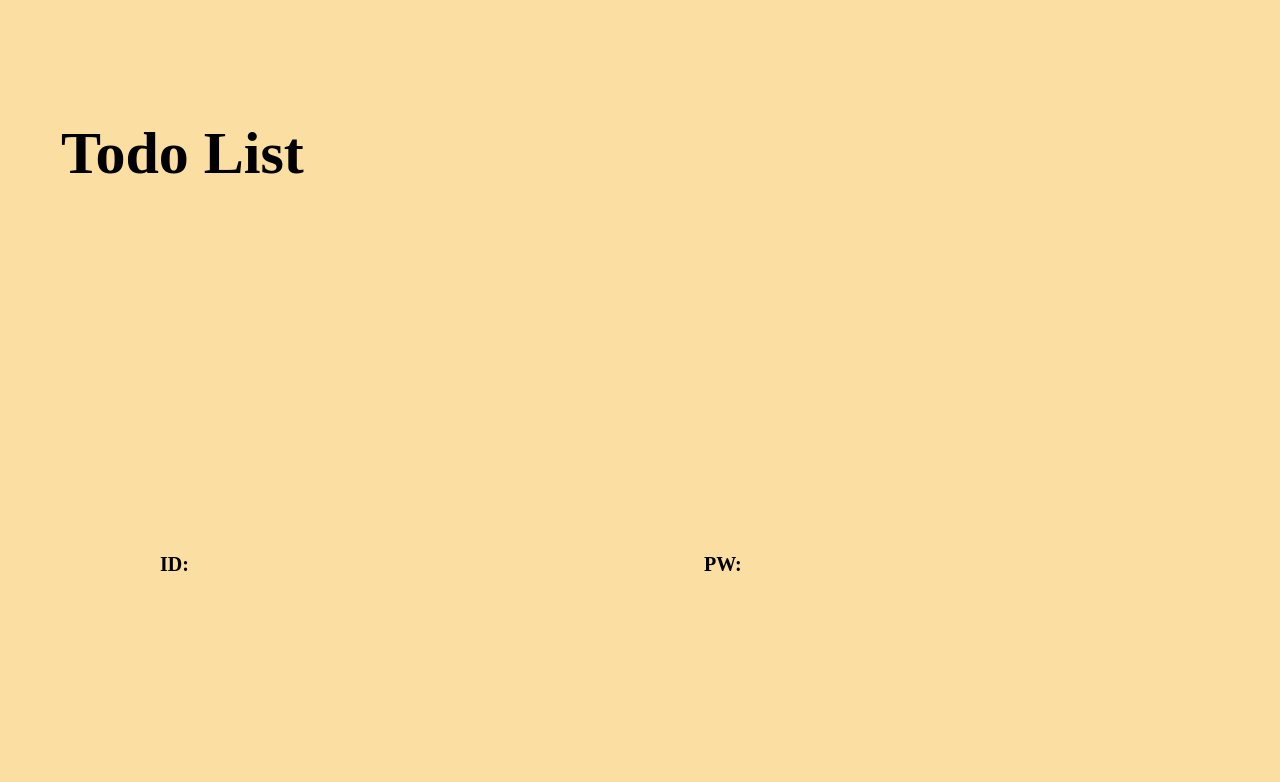
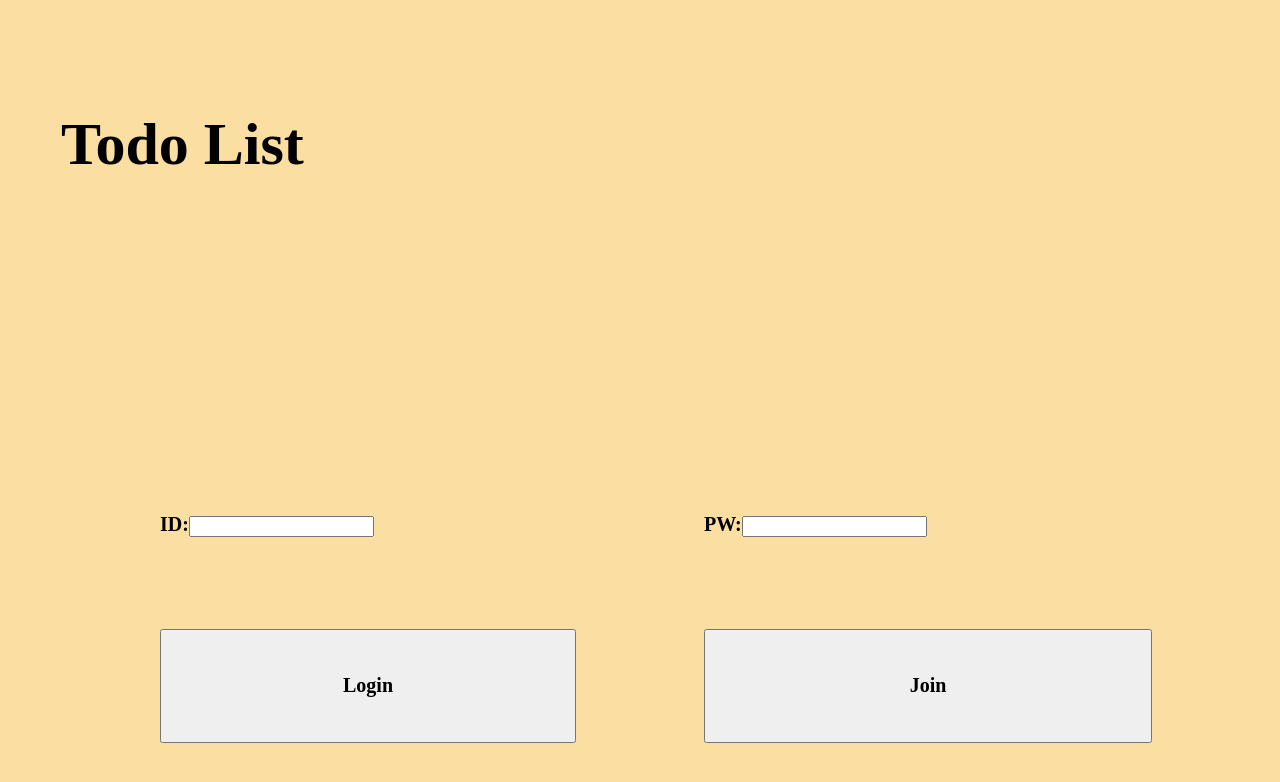
Before and after one commit to Parkjoungwan/wanted-pre-onboarding-challenge-fe-1, a React (Create React App) app: page / in a window 1280 px wide. Shown: the top 782 px of the page. Built offline with nearby package versions, Linux system fonts and the light colour scheme.

Commit message:
[ADD] Axios 추가 및 API 요청 등록

```diff
--- a/package.json
+++ b/package.json
@@ -10,6 +10,7 @@
     "@types/node": "^16.18.11",
     "@types/react": "^18.0.26",
     "@types/react-dom": "^18.0.10",
+    "axios": "^1.2.2",
     "react": "^18.2.0",
     "react-dom": "^18.2.0",
     "react-router-dom": "^6.6.1",
--- a/public/index.html
+++ b/public/index.html
@@ -12,29 +12,10 @@
       manifest.json provides metadata used when your web app is installed on a
       user's mobile device or desktop. See https://developers.google.com/web/fundamentals/web-app-manifest/
     -->
-    <!--
-      Notice the use of %PUBLIC_URL% in the tags above.
-      It will be replaced with the URL of the `public` folder during the build.
-      Only files inside the `public` folder can be referenced from the HTML.
-
-      Unlike "/favicon.ico" or "favicon.ico", "%PUBLIC_URL%/favicon.ico" will
-      work correctly both with client-side routing and a non-root public URL.
-      Learn how to configure a non-root public URL by running `npm run build`.
-    -->
+    <link rel="manifest" href="%PUBLIC_URL%/manifest.json" />
     <title>Todo List</title>
   </head>
   <body>
-    <noscript>You need to enable JavaScript to run this app.</noscript>
     <div id="root"></div>
-    <!--
-      This HTML file is a template.
-      If you open it directly in the browser, you will see an empty page.
-
-      You can add webfonts, meta tags, or analytics to this file.
-      The build step will place the bundled scripts into the <body> tag.
-
-      To begin the development, run `npm start` or `yarn start`.
-      To create a production bundle, use `npm run build` or `yarn build`.
-    -->
   </body>
 </html>
--- a/src/layout/Home.tsx
+++ b/src/layout/Home.tsx
@@ -5,19 +5,19 @@ const HomeDiv = styled.div`
   width: 100vw;
   height: 100vh;
   display: grid;
-  grid-template-rows: 2fr 6fr 1fr 2fr 2fr;
+  grid-template-rows: 2fr 6fr 1fr 2fr 2fr 1fr;
 `;
 
 const LogoDiv = styled.div`
   grid-row: 2;
   display: grid;
   grid-template-columns: 1fr 6fr 14fr;
+  font-family: NanumMyeongjo;
+  font-size: 60px;
+  font-weight: bold;
 `;
 
 const ImgDiv = styled.div`
-  font-family: NanumMyeongjo;
-  font-size: 60px;
-  font-weight: bold;
   grid-column: 2;
 `;
 
@@ -25,19 +25,36 @@ const InputDiv = styled.div`
   grid-row: 4;
   display: grid;
   grid-template-columns: 2.5fr 6.5fr 2fr 7fr 2fr;
+  font-family: NanumMyeongjo;
+  font-size: 20px;
+  font-weight: bold;
 `;
 
 const IdDiv = styled.div`
+  grid-column: 2;
+`;
+const PwDiv = styled.div`
+  grid-column: 4;
+`;
+
+const ButtonDiv = styled.div`
+  grid-row: 5;
+  display: grid;
+  grid-template-columns: 2.5fr 6.5fr 2fr 7fr 2fr;
+`;
+
+const ButtonLogin = styled.button`
+  grid-column: 2;
   font-family: NanumMyeongjo;
   font-size: 20px;
   font-weight: bold;
-  grid-column: 2;
 `;
-const PwDiv = styled.div`
+
+const ButtonJoin = styled.button`
+  grid-column: 4;
   font-family: NanumMyeongjo;
   font-size: 20px;
   font-weight: bold;
-  grid-column: 4;
 `;
 
 export default function Home() {
@@ -56,9 +73,19 @@ export default function Home() {
         <ImgDiv>Todo List</ImgDiv>
       </LogoDiv>
       <InputDiv>
-        <IdDiv>ID: </IdDiv>
-        <PwDiv>PW: </PwDiv>
+        <IdDiv>
+          ID:
+          <input />
+        </IdDiv>
+        <PwDiv>
+          PW:
+          <input />
+        </PwDiv>
       </InputDiv>
+      <ButtonDiv>
+        <ButtonLogin>Login</ButtonLogin>
+        <ButtonJoin>Join</ButtonJoin>
+      </ButtonDiv>
     </HomeDiv>
   );
 }
```
Also changed, not shown: src/lib/authAPI.ts (added, +13 -0 lines), src/lib/customAxiosAuth.ts (added, +10 -0 lines), src/lib/customAxiosTodo.ts (added, +15 -0 lines), src/lib/todoAPI.ts (added, +15 -0 lines), public/robots.txt (deleted), 1 other file (tests, documents, lock files or other folders).
